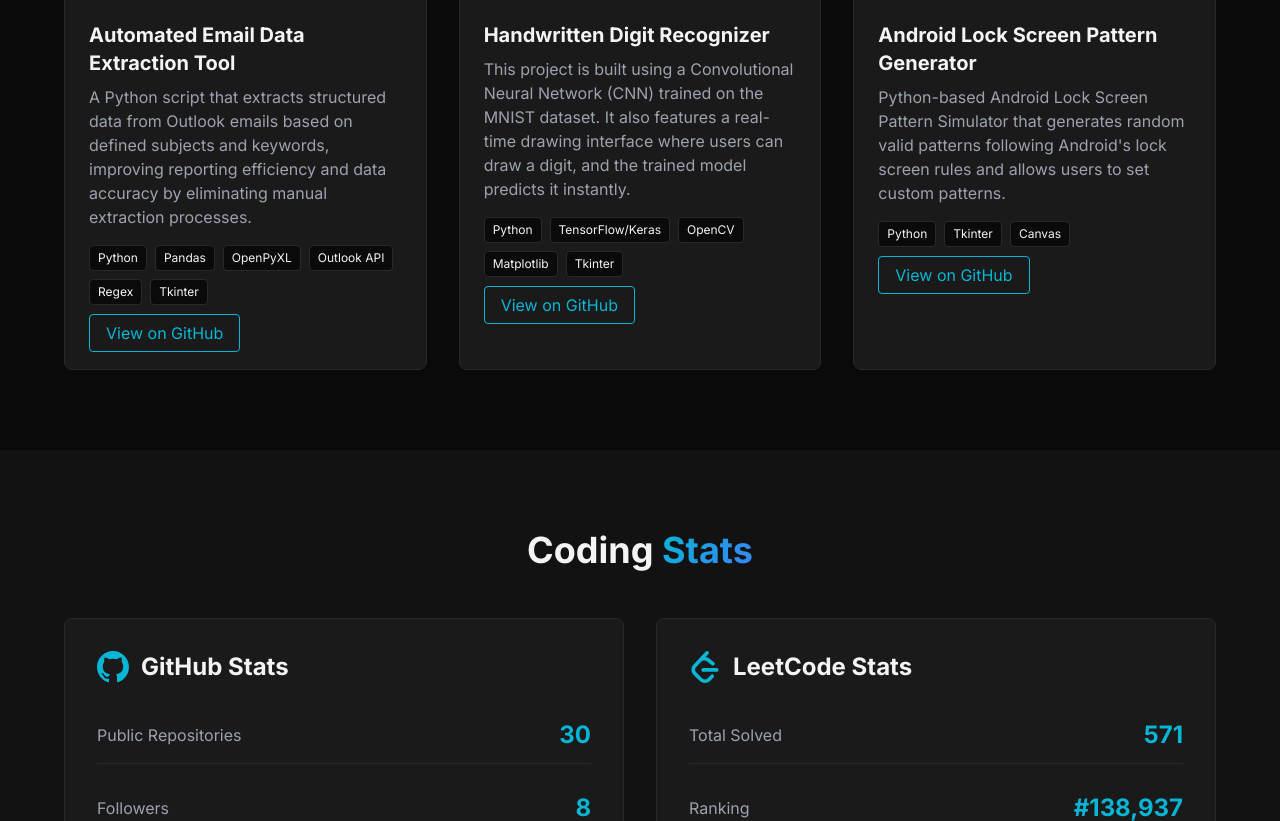
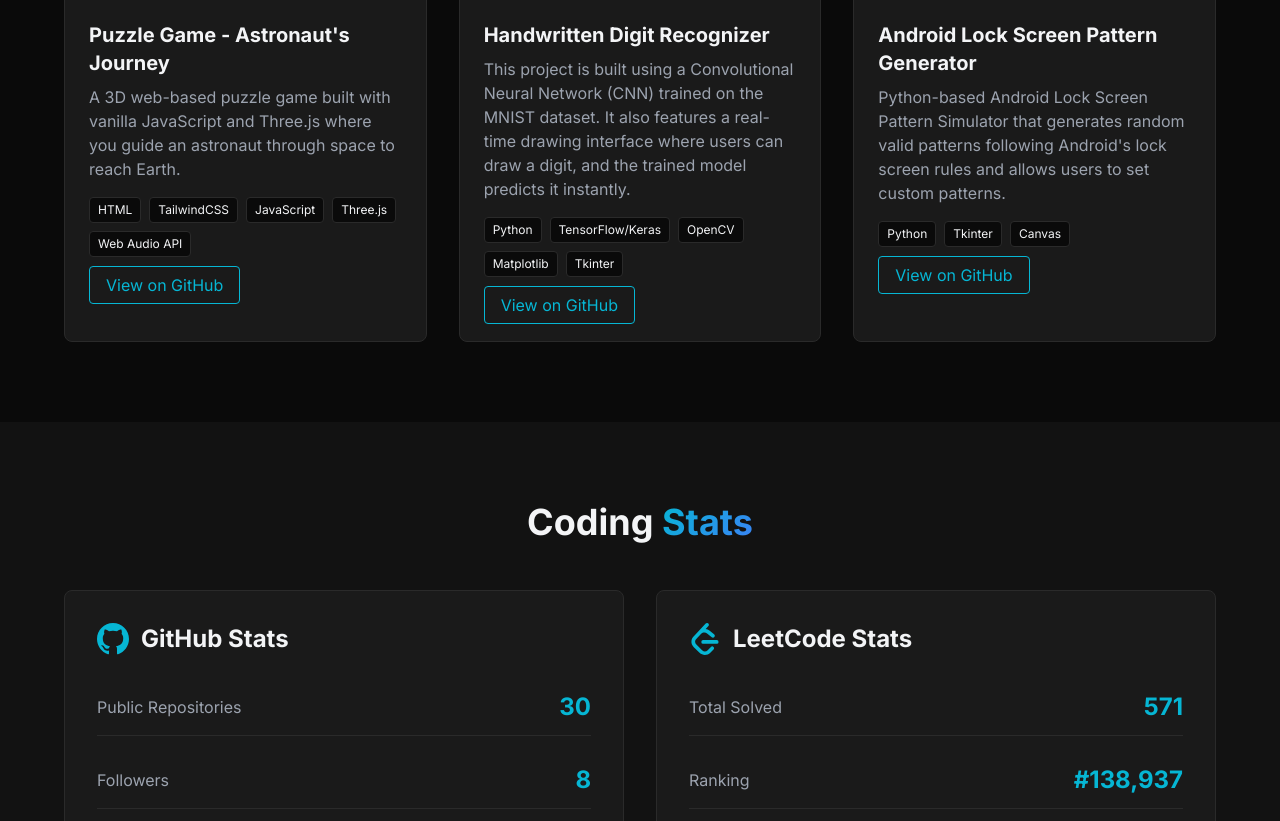
Before and after one commit to mouli-dutta/My-Portfolio, a plain HTML site: page index.html in a window 1280 px wide. Shown: the part 2516-3337 px from the top of the page. Drawn offline with nearby package versions, Linux system fonts and the light colour scheme.

Commit message:
update new project

```diff
--- a/index.html
+++ b/index.html
@@ -307,21 +307,20 @@
             <div class="grid grid-cols-1 md:grid-cols-2 lg:grid-cols-3 gap-8">
                 <!-- Project 1 -->
                 <div class="bg-dark-surface rounded-lg border border-dark-border overflow-hidden hover:border-primary transition-all transform hover:scale-105">
-                    <img src="./static/images/project1.jpg" alt="Automated Email Data Extraction Tool" class="w-full h-48 object-cover" onerror="this.src='https://via.placeholder.com/400x250/1a1a1a/06b6d4?text=Automated%20Email%20Data%20Extraction%20Tool'">
+                    <img src="./static/images/project1.jpg" alt="Puzzle Game- Astronaut's Journey" class="w-full h-48 object-cover" onerror="this.src='https://via.placeholder.com/400x250/1a1a1a/06b6d4?text=Automated%20Email%20Data%20Extraction%20Tool'">
                     <div class="p-6">
-                        <h3 class="text-xl font-bold mb-2">Automated Email Data Extraction Tool</h3>
-                        <p class="text-gray-400 mb-4">A Python script that extracts structured data from Outlook emails based on defined subjects and keywords, improving reporting efficiency and data accuracy by eliminating manual extraction processes.</p>
+                        <h3 class="text-xl font-bold mb-2">Puzzle Game - Astronaut's Journey</h3>
+                        <p class="text-gray-400 mb-4">A 3D web-based puzzle game built with vanilla JavaScript and Three.js where you guide an astronaut through space to reach Earth.</p>
 
                         <div class="flex flex-wrap gap-2 mb-4">
-                            <span class="px-2 py-1 bg-dark-bg text-xs rounded border border-dark-border">Python</span>
-                            <span class="px-2 py-1 bg-dark-bg text-xs rounded border border-dark-border">Pandas</span>
-                            <span class="px-2 py-1 bg-dark-bg text-xs rounded border border-dark-border">OpenPyXL</span>
-                            <span class="px-2 py-1 bg-dark-bg text-xs rounded border border-dark-border">Outlook API</span>
-                            <span class="px-2 py-1 bg-dark-bg text-xs rounded border border-dark-border">Regex</span>
-                            <span class="px-2 py-1 bg-dark-bg text-xs rounded border border-dark-border">Tkinter</span>
+                            <span class="px-2 py-1 bg-dark-bg text-xs rounded border border-dark-border">HTML</span>
+                            <span class="px-2 py-1 bg-dark-bg text-xs rounded border border-dark-border">TailwindCSS</span>
+                            <span class="px-2 py-1 bg-dark-bg text-xs rounded border border-dark-border">JavaScript</span>
+                            <span class="px-2 py-1 bg-dark-bg text-xs rounded border border-dark-border">Three.js</span>
+                            <span class="px-2 py-1 bg-dark-bg text-xs rounded border border-dark-border">Web Audio API</span>
                         </div>
 
-                        <a href="https://github.com/mouli-dutta" target="_blank" class="w-full text-center px-4 py-2 border border-primary text-primary rounded hover:bg-primary hover:text-white transition-colors">
+                        <a href="https://mouli-dutta.github.io/Puzzle-Game/" target="_blank" class="w-full text-center px-4 py-2 border border-primary text-primary rounded hover:bg-primary hover:text-white transition-colors">
                             View on GitHub
                         </a>
                     </div>
```
